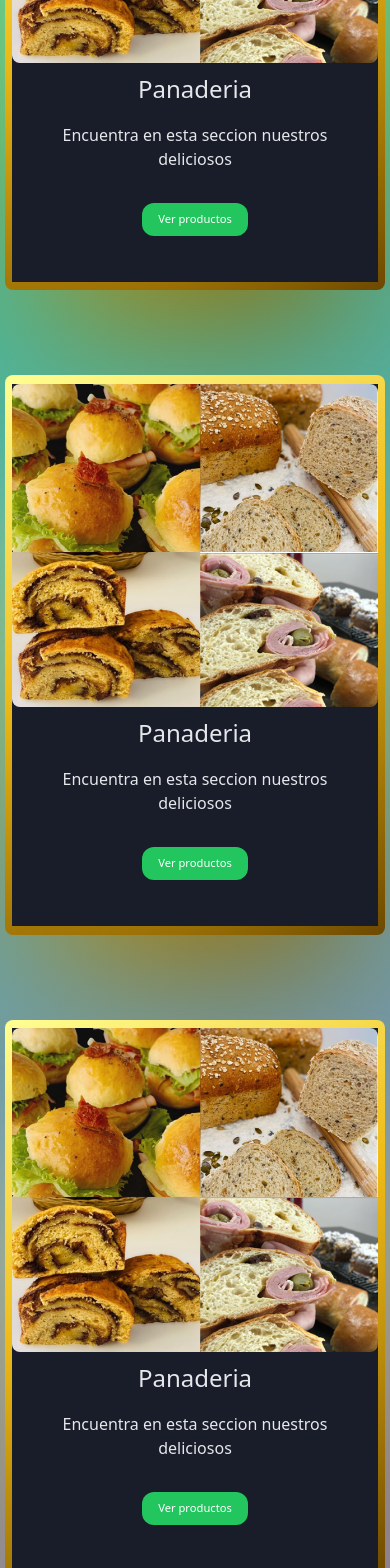
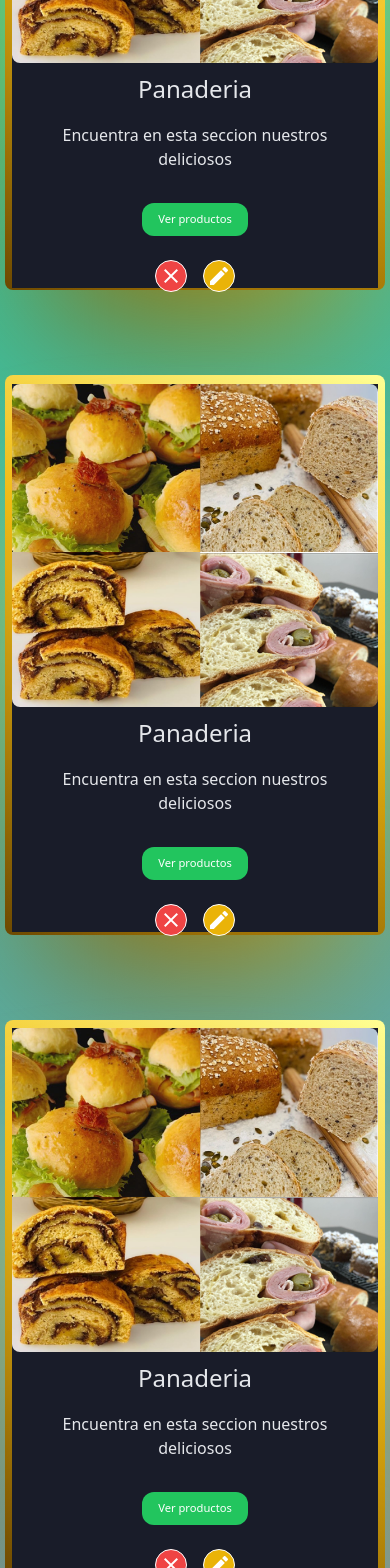
Before and after one commit to KevinSequeiraG/mossiwebpage, a Next.js app: page /menu in a window 390 px wide. Shown: the part 432-2000 px from the top of the page. Built offline with nearby package versions, Linux system fonts and the light colour scheme; no server answers.

Commit message:
new components

```diff
--- /dev/null
+++ b/components/categoryCard.js
@@ -0,0 +1,26 @@
+const CategoryCard = () => {
+    return (
+        <div className="card flex flex-col">
+            <div className="z-[2] bg-[#191c29] cardSize">
+                <img src="./Images/Panaderia.png" className="rounded-lg"></img>
+                <h1 className="text-gray-200 mt-2 px-4">Panaderia</h1>
+                <p className="text-gray-200 text-[1rem] mt-4 px-4">Encuentra en esta seccion nuestros deliciosos </p>
+                <button className="text-[.7rem] lg:text-[1rem] mt-8 px-4 py-2 bg-green-500 text-white rounded-xl hover:bg-green-700">Ver productos</button>
+                <div className="mt-6" >
+                    <button className="bg-red-500 text-white rounded-[50%] border border-white w-[2rem] h-[2rem] mx-2 hover:bg-red-800">
+                        <span className="material-icons">
+                            close
+                        </span>
+                    </button>
+                    <button className="bg-yellow-500 text-white rounded-[50%] border border-white w-[2rem] h-[2rem] mx-2 hover:bg-yellow-600">
+                        <span className="material-icons">
+                            edit
+                        </span>
+                    </button>
+                </div>
+            </div>
+        </div>
+    )
+}
+
+export default CategoryCard;
--- /dev/null
+++ b/components/newCategoryModal.js
@@ -0,0 +1,11 @@
+const NewCategoryModal = () => {
+    return (
+        <div className="w-[40%] h-[40%] bg-green-800 absolute top-48 z-[1000] left-[30%] rounded-lg">
+            <div>
+
+            </div>
+        </div>
+    )
+}
+
+export default NewCategoryModal;
--- a/pages/menu/index.js
+++ b/pages/menu/index.js
@@ -1,60 +1,43 @@
 import Footer from "../../components/footer";
 import { NavBar } from "../../components/navbar";
+import 'material-icons/iconfont/material-icons.css';
+import CategoryCard from "../../components/categoryCard";
+import NewCategoryModal from "../../components/newCategoryModal";
+import { useState } from "react";
 
 const Menu = () => {
+    const [showNewCatModal, setShowNewCatModal] = useState(false)
+
     return (
-        <>
+        <div className="relative  overflow-hidden">
             <NavBar />
 
-            <div className="cardsContainer w-full h-full py-20 bgMain ">
+            <div className={`cardsContainer w-full ${showNewCatModal ? 'h-screen' : 'h-full'} py-20 bgMain`}>
                 <div className="text-right w-11/12 mr-auto">
+                    <button className="text-[1rem] mt-2 lg:mt-8 px-4 py-2 bg-green-500 text-white rounded-xl hover:bg-green-700 mb-10 mr-2" onClick={() => { setShowNewCatModal(true) }}>Crear nueva categoría</button>
                     <button className="text-[1rem] mt-2 lg:mt-8 px-4 py-2 bg-green-500 text-white rounded-xl hover:bg-green-700 mb-10">Mantenimiento</button>
                 </div>
                 <div className="w-11/12 h-11/12 top-40 inset-x-0 grid grid-cols-1 md:grid-cols-2 lg:grid-cols-3 gap-4 mx-auto justify-items-center gap-y-24">
-                    <div className="card flex flex-col">
-                        <div className="z-[2] bg-[#191c29] cardSize">
-                            <img src="./Images/Panaderia.png" className="rounded-lg"></img>
-                            <h1 className="text-gray-200 mt-2 px-4">Panaderia</h1>
-                            <p className="text-gray-200 text-[1rem] mt-4 px-4">Encuentra en esta seccion nuestros deliciosos </p>
-                            <button className="text-[.7rem] lg:text-[1rem] mt-8 px-4 py-2 bg-green-500 text-white rounded-xl hover:bg-green-700">Ver productos</button>
-                        </div>
-                    </div>
-                    <div className="card flex flex-col">
-                        <div className="z-[2] bg-[#191c29] cardSize">
-                            <img src="./Images/Panaderia.png" className="rounded-lg"></img>
-                            <h1 className="text-gray-200 mt-2 px-4">Panaderia</h1>
-                            <p className="text-gray-200 text-[1rem] mt-4 px-4">Encuentra en esta seccion nuestros deliciosos </p>
-                            <button className="text-[.7rem] lg:text-[1rem] mt-8 px-4 py-2 bg-green-500 text-white rounded-xl hover:bg-green-700">Ver productos</button>
-                        </div>
-                    </div>
-                    <div className="card flex flex-col">
-                        <div className="z-[2] bg-[#191c29] cardSize">
-                            <img src="./Images/Panaderia.png" className="rounded-lg"></img>
-                            <h1 className="text-gray-200 mt-2 px-4">Panaderia</h1>
-                            <p className="text-gray-200 text-[1rem] mt-4 px-4">Encuentra en esta seccion nuestros deliciosos </p>
-                            <button className="text-[.7rem] lg:text-[1rem] mt-8 px-4 py-2 bg-green-500 text-white rounded-xl hover:bg-green-700">Ver productos</button>
-                        </div>
-                    </div>
-                    <div className="card flex flex-col">
-                        <div className="z-[2] bg-[#191c29] cardSize">
-                            <img src="./Images/Panaderia.png" className="rounded-lg"></img>
-                            <h1 className="text-gray-200 mt-2 px-4">Panaderia</h1>
-                            <p className="text-gray-200 text-[1rem] mt-4 px-4">Encuentra en esta seccion nuestros deliciosos </p>
-                            <button className="text-[.7rem] lg:text-[1rem] mt-8 px-4 py-2 bg-green-500 text-white rounded-xl hover:bg-green-700">Ver productos</button>
-                        </div>
-                    </div>
-                    <div className="card flex flex-col">
-                        <div className="z-[2] bg-[#191c29] cardSize">
-                            <img src="./Images/Panaderia.png" className="rounded-lg"></img>
-                            <h1 className="text-gray-200 mt-2 px-4">Panaderia</h1>
-                            <p className="text-gray-200 text-[1rem] mt-4 px-4">Encuentra en esta seccion nuestros deliciosos </p>
-                            <button className="text-[.7rem] lg:text-[1rem] mt-8 px-4 py-2 bg-green-500 text-white rounded-xl hover:bg-green-700">Ver productos</button>
-                        </div>
-                    </div>
+                    <CategoryCard />
+                    <CategoryCard />
+                    <CategoryCard />
+                    <CategoryCard />
+                    <CategoryCard />
+                    <CategoryCard />
+                    <CategoryCard />
                 </div>
                 <Footer />
             </div>
-        </>
+
+            {showNewCatModal ? <div className="w-full h-screen bg-black bg-opacity-50 absolute top-0 z-[999] fixed">
+                <button className="absolute right-[30rem] top-[10rem] bg-red-500 text-white rounded-[50%] border border-white w-[4rem] z-[9999] h-[4rem] mx-2 hover:bg-red-800">
+                        <span className="material-icons !text-[50px]">
+                            close
+                        </span>
+                    </button>
+                <NewCategoryModal />
+            </div> : null}
+        </div>
     )
 }
 
--- a/styles/globals.css
+++ b/styles/globals.css
@@ -1,6 +1,7 @@
 @tailwind base;
 @tailwind components;
 @tailwind utilities;
+@import 'material-icons/iconfont/material-icons.css';
 
 /* backgroundColor */
 .bgMain {
@@ -141,12 +142,10 @@
 .MainFooter {
   position: absolute;
   width: 100%;
-  height: 15%;
 }
 
 .MainFooter div {
   position: absolute;
-  bottom: -2rem;
 }
 
 .FooterInfo {
@@ -157,7 +156,7 @@
 
 .footer-texts {
   position: absolute;
-  bottom: 1.4rem !important;
+  bottom: -8.6rem !important;
   left: 50%;
   transform: translate(-50%, 0);
 }
```
